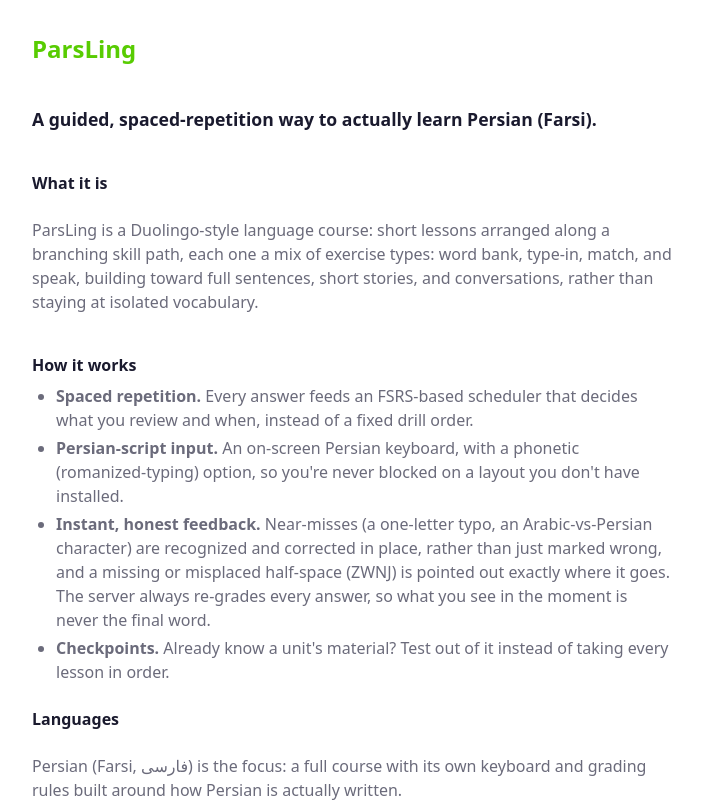
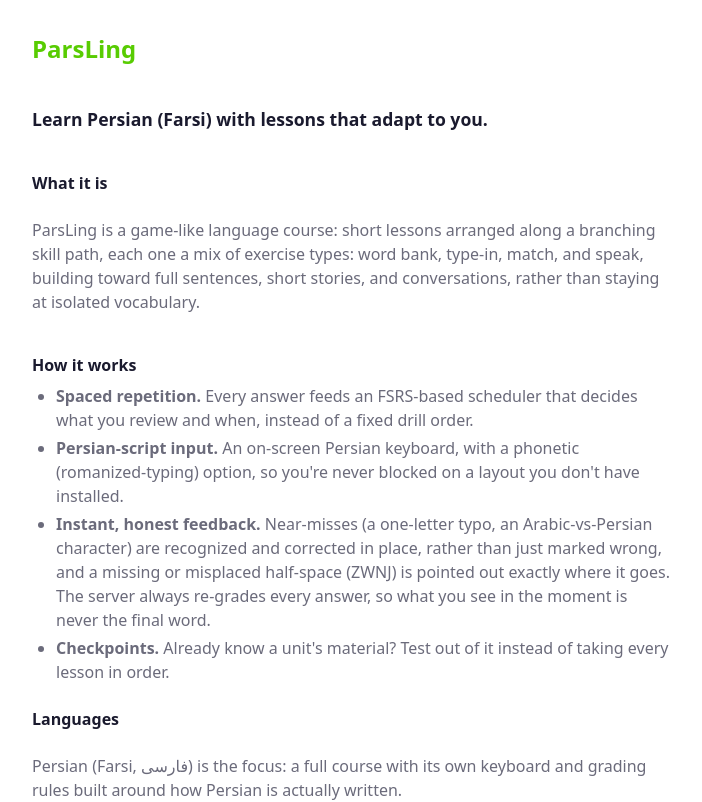
Before and after one commit to EpicNicks/Qamooscheh-Web, a React (Vite) app: page /about in a window 1280 px wide. Shown: the top 802 px of the page, without its empty margins (288-990 px from the left). Built offline with nearby package versions, Linux system fonts and the light colour scheme; no server answers.

Commit message:
Reword About page: drop Duolingo name, simplify tagline
Co-Authored-By: Claude Sonnet 5.5 <noreply@anthropic.com>

```diff
--- a/src/pages/AboutPage.tsx
+++ b/src/pages/AboutPage.tsx
@@ -13,12 +13,12 @@ export function AboutPage() {
     <div className={styles.wrap}>
       <div className={styles.content}>
         <div className={styles.brand}>ParsLing</div>
-        <p className={styles.tagline}>A guided, spaced-repetition way to actually learn Persian (Farsi).</p>
+        <p className={styles.tagline}>Learn Persian (Farsi) with lessons that adapt to you.</p>
 
         <div className={styles.section}>
           <h2>What it is</h2>
           <p>
-            ParsLing is a Duolingo-style language course: short lessons arranged along a branching skill path, each
+            ParsLing is a game-like language course: short lessons arranged along a branching skill path, each
             one a mix of exercise types: word bank, type-in, match, and speak, building toward full sentences,
             short stories, and conversations, rather than staying at isolated vocabulary.
           </p>
```
